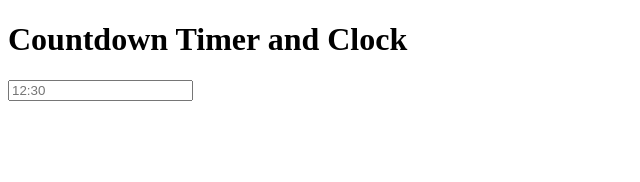
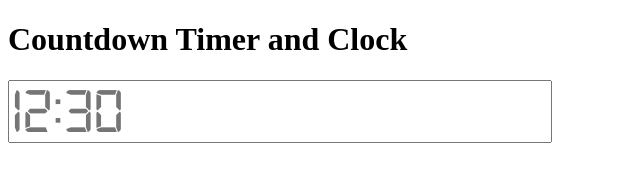
Before and after one commit to electricman07/02---Timer, a plain HTML site: page index.html in a window 1280 px wide. Shown: the whole page, without its empty margins (0-640 px from the left). Drawn offline with Linux system fonts and the light colour scheme.

Commit message:
added font configuration to css and styled input

```diff
--- a/styles.css
+++ b/styles.css
@@ -1,2 +1,36 @@
+@font-face {
+  font-family: "digital-7_italicitalic";
+  src: url("digital-7_italic-webfont.woff2") format("woff2"),
+    url("digital-7_italic-webfont.woff") format("woff");
+  font-weight: normal;
+  font-style: normal;
+}
+
+@font-face {
+  font-family: "digital-7_monoitalic";
+  src: url("digital-7_mono_italic-webfont.woff2") format("woff2"),
+    url("digital-7_mono_italic-webfont.woff") format("woff");
+  font-weight: normal;
+  font-style: normal;
+}
+
+@font-face {
+  font-family: "digital-7_monomono";
+  src: url("digital-7_mono-webfont.woff2") format("woff2"),
+    url("digital-7_mono-webfont.woff") format("woff");
+  font-weight: normal;
+  font-style: normal;
+}
+
+@font-face {
+  font-family: "digital-7regular";
+  src: url("digital-7-webfont.woff2") format("woff2"),
+    url("digital-7-webfont.woff") format("woff");
+  font-weight: normal;
+  font-style: normal;
+}
+
 .display {
+  font-family: "digital-7regular", sans-serif;
+  font-size: 4rem;
 }
```
